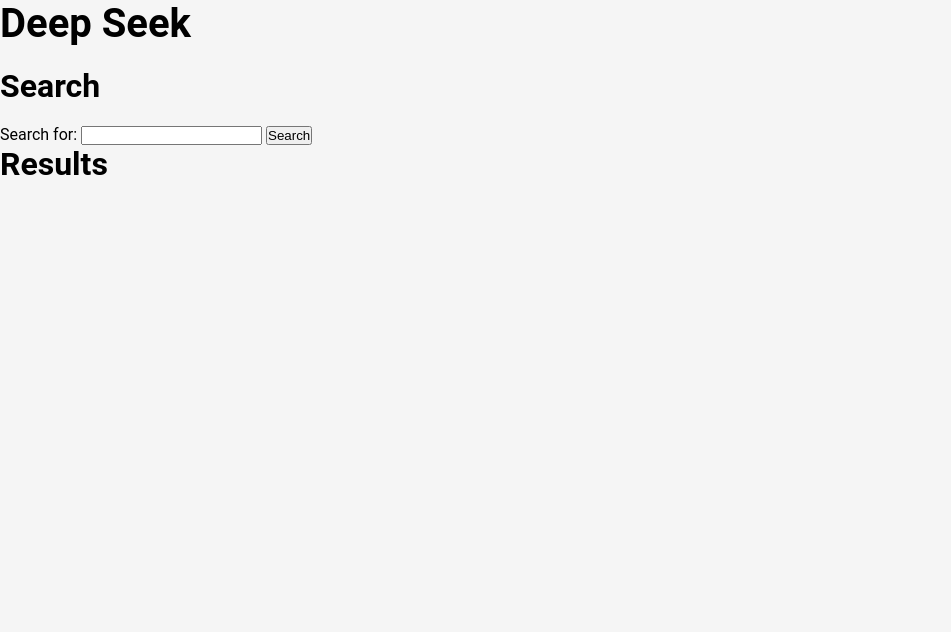
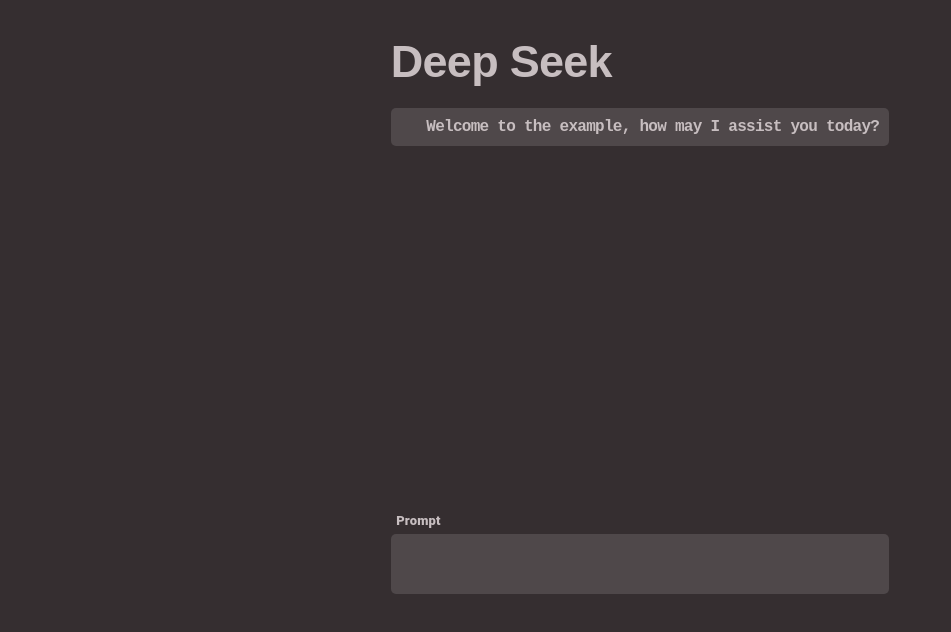
Before and after one commit to asleepace/deep-seek, a website: page src/client/index.html in a window 1280 px wide. Shown: the whole page, without its empty margins (0-951 px from the left). Drawn offline with Linux system fonts and the light colour scheme.

Commit message:
basic styles now working

```diff
--- a/src/client/assets/style.css
+++ b/src/client/assets/style.css
@@ -1,21 +1,44 @@
+:root {
+    --color-primary: oklch(0.31 0.01 0);
+    --color-secondary: oklch(0.41 0.01 0);
+    --color-text: oklch(0.81 0.01 0);
+}
+
 * {
     margin: 0;
     padding: 0;
     box-sizing: border-box;
+
+    --webkit-font-smoothing: antialiased;
+    -ms-overflow-style: none;
 }
 
+html,
 body {
     font-family: "Roboto", sans-serif;
     background-color: #f5f5f5;
+    min-height: 100svh;
+    display: flex;
+    flex-direction: column;
+    justify-content: flex-start;
+    background-color: var(--color-primary);
+    padding: 1rem;
+    font-size: large;
+    font-weight: 550;
+    letter-spacing: -0.04em;
+    color: var(--color-text);
+    overflow: none;
 }
 
-.container {
+main {
     max-width: 1200px;
     margin: 0 auto;
     padding: 0 20px;
 }
 
 h1 {
+    font-family: sans-serif;
+    font-weight: 900;
     font-size: 2.5rem;
     margin-bottom: 20px;
 }
@@ -39,3 +62,62 @@
     color: #333;
     text-decoration: none;
 }
+
+ul {
+    list-style: none;
+}
+
+/* CHAT_SPECIFIC_ELEMENTS */
+
+#chat-output {
+    min-height: 400px;
+    overflow-x: none;
+    overflow-y: auto;
+}
+
+#chat-results li {
+    text-align: left;
+    list-style: none;
+    list-style-position: outside;
+    margin-bottom: 10px;
+    padding: 10px;
+    padding-left: 0px;
+    border-radius: 5px;
+    background-color: var(--color-secondary);
+    border: none;
+}
+
+#chat-results li > pre {
+    background-color: none;
+    padding: none;
+    margin: none;
+}
+
+#chat-input {
+    background-color: var(--color-primary);
+    position: sticky;
+    bottom: 0;
+}
+
+#chat-input label {
+    font-size: small;
+    font-weight: bolder;
+    letter-spacing: 0.01rem;
+    margin-left: 0.3rem;
+}
+
+#chat-input textarea {
+    margin-top: 0.3rem;
+    background-color: var(--color-secondary);
+    color: var(--color-text);
+    overflow: hidden;
+    border-radius: 32px;
+    width: 100%;
+    padding: 10px;
+    font-size: 1rem;
+    border: 1px solid #333;
+    border-radius: 5px;
+    white-space: pre-wrap;
+    outline: none;
+    border: none;
+}
--- a/src/client/index.html
+++ b/src/client/index.html
@@ -8,21 +8,26 @@
         <link rel="stylesheet" href="/assets/style.css" />
     </head>
     <body>
-        <header>
-            <h1>Deep Seek</h1>
-        </header>
         <main>
-            <section>
-                <h2>Search</h2>
-                <form id="search-form">
-                    <label for="search-input">Search for:</label>
-                    <input type="text" id="search-input" name="search-input" />
-                    <button type="submit">Search</button>
-                </form>
+            <header>
+                <h1>Deep Seek</h1>
+            </header>
+            <section id="chat-output">
+                <ul id="chat-results">
+                    <li>
+                        <pre>
+    Welcome to the example, how may I assist you today?</pre
+                        >
+                    </li>
+                </ul>
             </section>
-            <section>
-                <h2>Results</h2>
-                <ul id="results"></ul>
+            <section id="chat-input">
+                <label class="label">Prompt</label>
+                <textarea
+                    id="chat-input-text"
+                    style="resize: none; overflow: hidden"
+                    oninput="this.style.height = ''; this.style.height = this.scrollHeight + 'px'"
+                ></textarea>
             </section>
         </main>
         <script src="/assets/script.js"></script>
```
